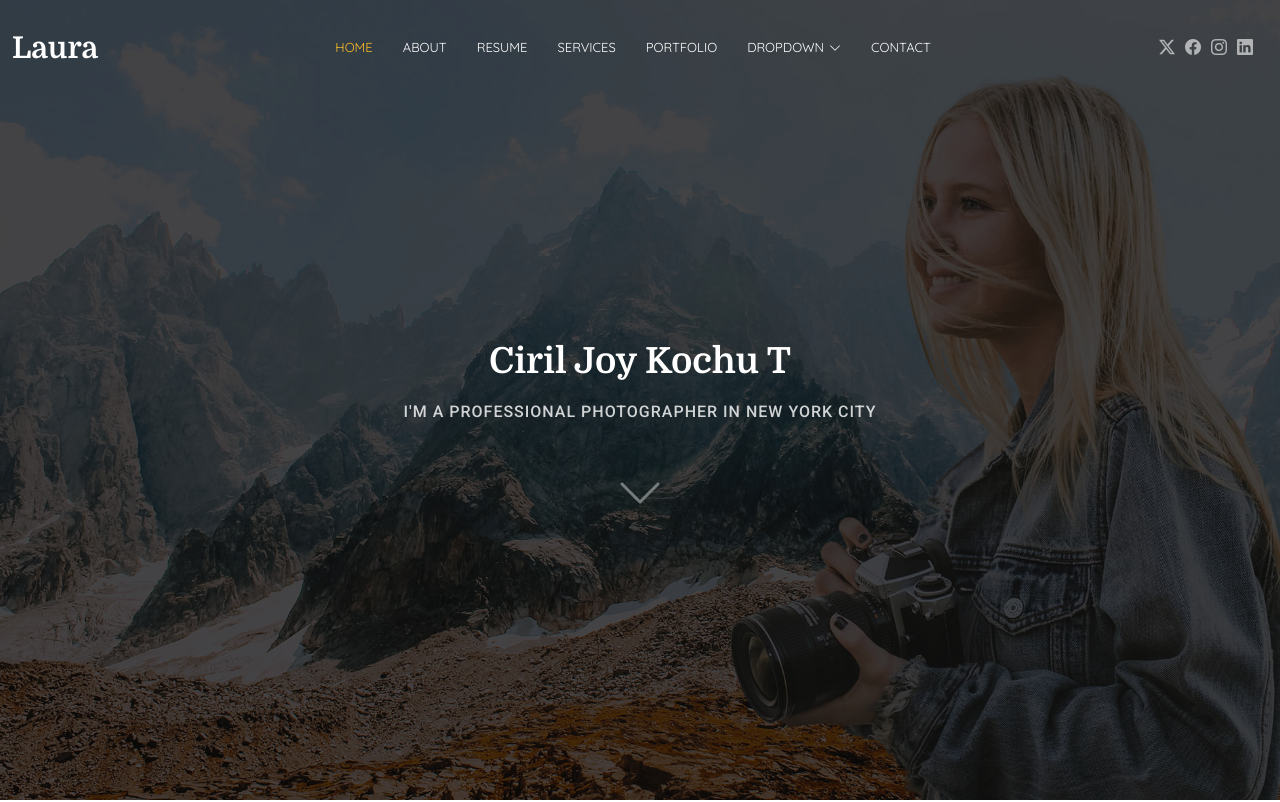
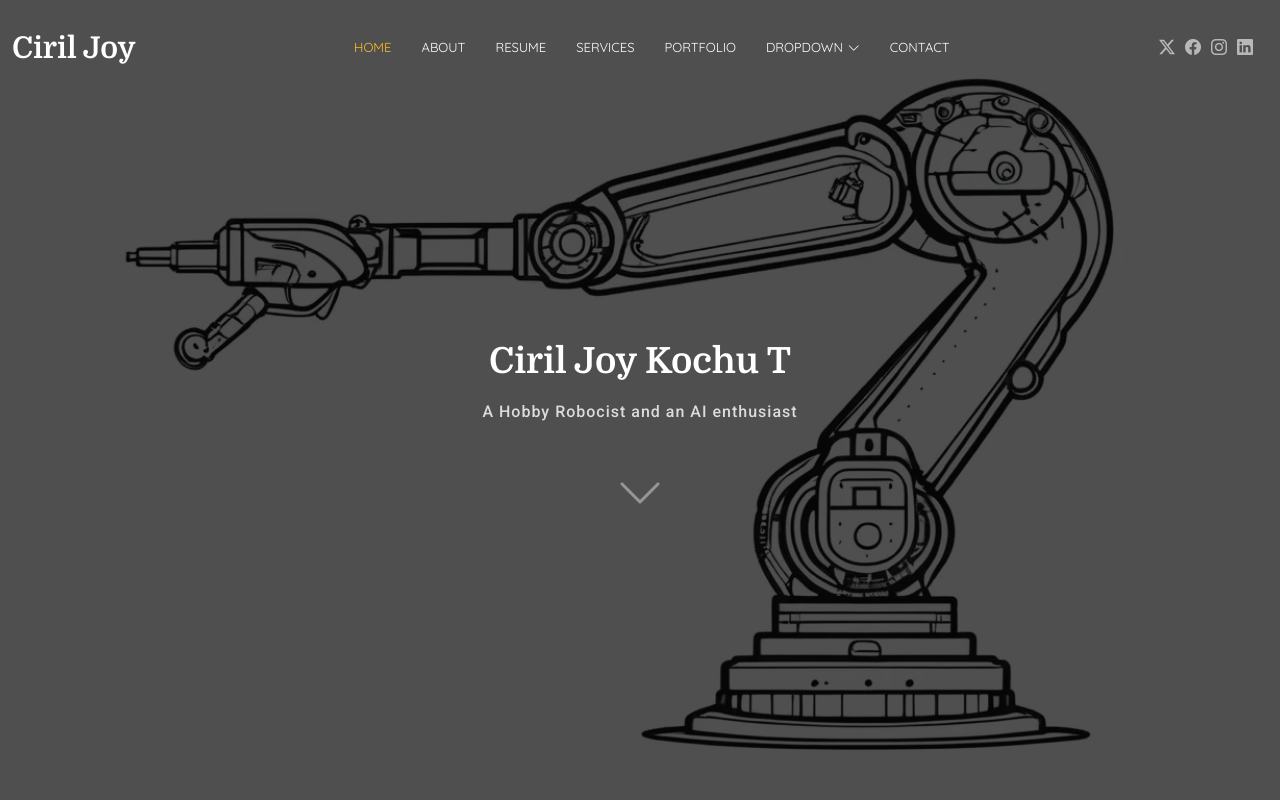
Before and after one commit to Ciril-Joy/Ciril-Joy.github.io, a plain HTML site: page index.html in a window 1280 px wide. Shown: the top 802 px of the page. Drawn offline with Linux system fonts and the light colour scheme.

Commit message:
Added Profile image and added first description

```diff
--- a/index.html
+++ b/index.html
@@ -44,7 +44,7 @@
       <a href="index.html" class="logo d-flex align-items-center me-auto me-xl-0">
         <!-- Uncomment the line below if you also wish to use an image logo -->
         <!-- <img src="assets/img/logo.png" alt=""> -->
-        <h1 class="sitename">Laura</h1>
+        <h1 class="sitename">Ciril Joy</h1>
       </a>
 
       <nav id="navmenu" class="navmenu">
@@ -91,11 +91,11 @@
     <!-- Hero Section -->
     <section id="hero" class="hero section dark-background">
 
-      <img src="assets/img/hero-bg.jpg" alt="" data-aos="fade-in">
+      <img src="assets/img/Hero-bg.jpeg" alt="" data-aos="fade-in">
 
       <div class="container text-center" data-aos="fade-up" data-aos-delay="100">
         <h2>Ciril Joy Kochu T</h2>
-        <p>I'M A PROFESSIONAL PHOTOGRAPHER IN NEW YORK CITY</p>
+        <p>A Hobby Robocist and an AI enthusiast</p>
         <a href="#about" class="btn-scroll" title="Scroll Down"><i class="bi bi-chevron-down"></i></a>
       </div>
 
```
Also changed, not shown: assets/img/Hero-bg.jpeg (added), assets/img/hero-bg.jpg (deleted).
